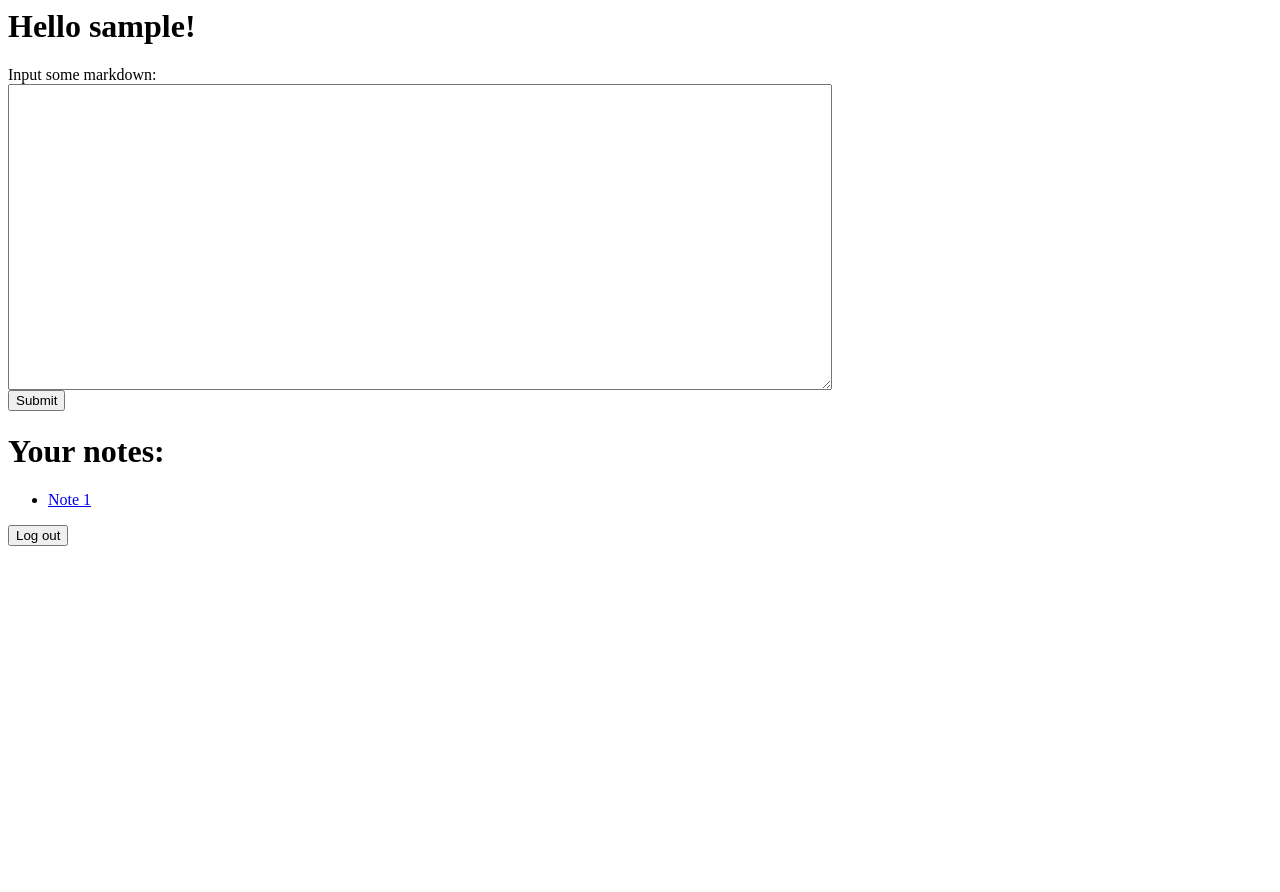
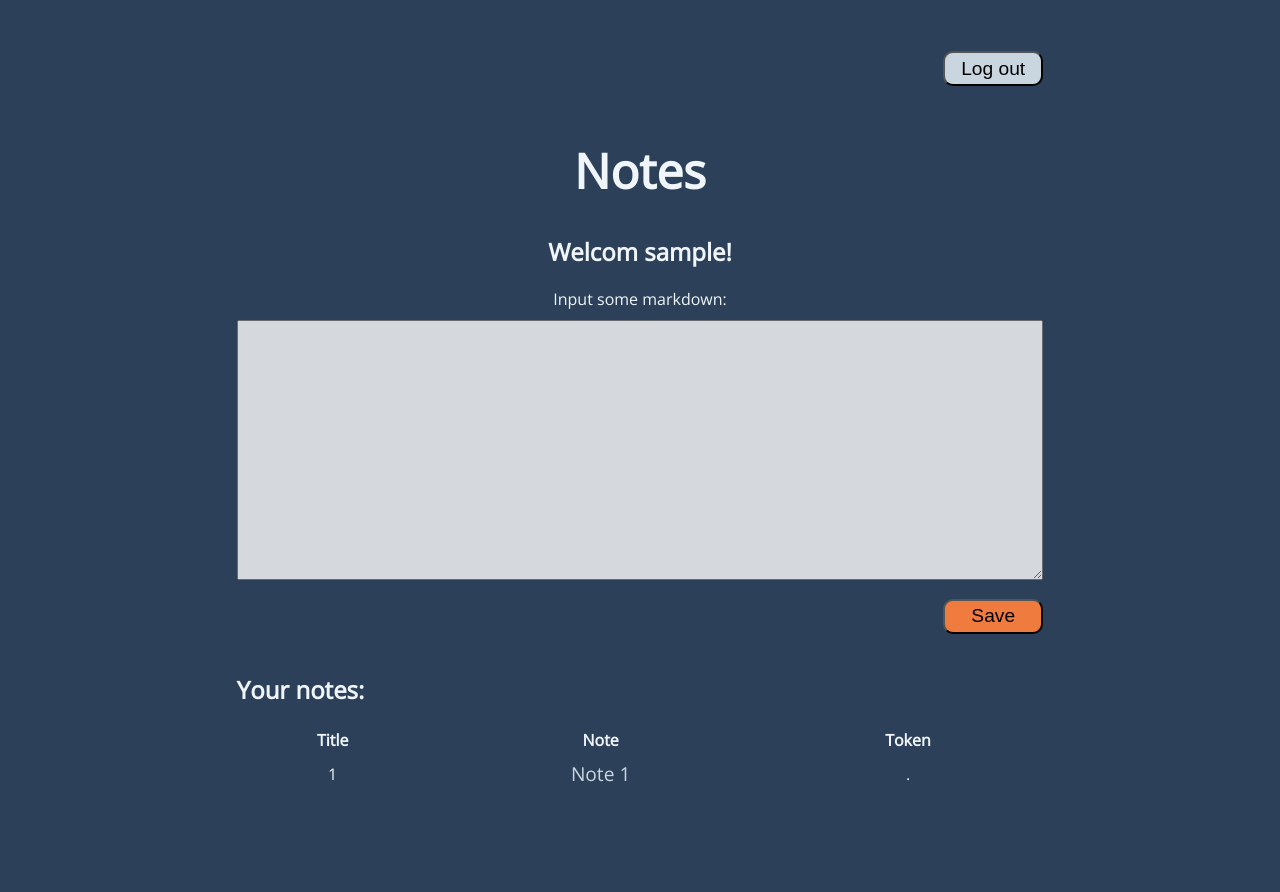
Before and after one commit to DanielSlusarczyk/secure_app, a Python web app: template templates/welcom.html in a window 1280 px wide. Before the commit the page ends 546 px from the top, so only its background shows below. Run offline with Jinja, Linux system fonts and the light colour scheme; the template is opened without the code that fills it: most values are stand-ins (such as "Sample title", 1, 10 or a date in 2020).

Commit message:
Add style for welcom page

```diff
--- a/source/models.py
+++ b/source/models.py
@@ -9,7 +9,7 @@ class RegisterForm(FlaskForm):
     password = PasswordField(validators=[
                              InputRequired(), Length(min=4, max=20)], render_kw={"placeholder": "Password"})
 
-    submit = SubmitField('Register')
+    submit = SubmitField('Accept')
 
 
 class LoginForm(FlaskForm):
@@ -17,4 +17,4 @@ class LoginForm(FlaskForm):
 
     password = PasswordField(validators=[InputRequired()], render_kw={"placeholder": "Password"})
 
-    submit = SubmitField('Login')
+    submit = SubmitField('Accept')
--- a/static/css/common.css
+++ b/static/css/common.css
@@ -26,6 +26,14 @@ h3 {
   text-align: center;
 }
 
+.right {
+  text-align: right;
+}
+
+.left {
+  text-align: left;
+}
+
 input {
   width: 50%;
   max-width: 40em;
@@ -44,9 +52,12 @@ input[type=password]:focus {
 }
 
 input[type=submit] {
+  font-size: 1.5em;
   background-color: #F07B3F;
   border-radius: 10px;
-  max-width: 20em;
+  height: 60px;
+  max-width: 15%;
+  min-width: 100px;
 }
 
 input[type=submit]:hover {
--- /dev/null
+++ b/static/css/welcom.css
@@ -0,0 +1,45 @@
+textarea {
+    margin-top: 10px;
+    opacity: 0.8;
+    font-size: 2em;
+    width: 70%;
+    max-width: 40em;
+    height: 10em;
+    max-height: 15em;
+}
+
+table {
+    width: 70%;
+    text-align: center;
+    margin-top: 2em;
+    margin: auto;
+}
+
+td {
+    height: 40px;
+}
+
+.single_note {
+    font-size: 1.2em;
+}
+
+.single_note:hover {
+    font-size: 1.2em;
+    font-weight: bold;
+}
+
+#add {
+    font-size: 1.2em;
+    width: 25px;
+    height: 35px;
+    margin-right: 15%;
+
+}
+
+#logout {
+    font-size: 1.2em;
+    width: 25px;
+    height: 35px;
+    margin-right: 15%;
+    background-color: #C9D6DF;
+}
--- a/templates/welcom.html
+++ b/templates/welcom.html
@@ -1,31 +1,66 @@
 <html>
+
 <head>
-    <title>Flask Intro - login page</title>
-    <link rel="stylesheet" href="{{ url_for('static', filename='css/main.css') }}">
+  <title>Notes</title>
+  <link rel="stylesheet" href="{{ url_for('static', filename='css/common.css') }}">
+  <link rel="stylesheet" href="{{ url_for('static', filename='css/welcom.css') }}">
 </head>
+
 <body>
-<h1>Hello {{ username }}!</h1>
+  <div class="container">
+    <div class="right">
+      <form action={{ url_for('logout') }}>
+        <input id="logout" type="submit" value="Log out" />
+      </form>
+    </div>
 
-<form action={{ url_for('render') }} method="post">
+    <div class="center">
+      <div class="wrapper">
+        <h1>Notes</h1>
+        <h2>Welcom <strong>{{ username }}!</strong></h2>
+      </div>
+
+      <div class="wrapper">
+        <form action={{ url_for('render') }} method="POST">
           <label for="markdown">Input some markdown:</label><br>
           <textarea id="markdown" name="markdown" rows="20" cols="100"></textarea>
           <br>
-  <input type="submit" value="Submit">
+          <div style="text-align:right">
+            <input id="add" type="submit" value="Save">
+          </div>
         </form>
+      </div>
+
 
       {% if notes|length > 0 %}
-<h1> Your notes: </h1>
-<ul>
+      <div class="left" style="margin-left: 15%;">
+        <h2> Your notes: </h2>
+      </div>
+      <div class="wrapper">
+        <table>
+          <thead>
+            <tr>
+              <th>Title</th>
+              <th>Note</th>
+              <th>Token</th>
+            </tr>
+          </thead>
+          <tbody>
             {% for note in notes %}
-  <li><a href="{{ url_for('render') }}/{{note.0}}"> Note {{ loop.index }}</a></li>
+
+            <tr>
+              <td>{{note.0}}</td>
+              <td><a class="single_note" href="{{ url_for('render') }}/{{note.0}}"> Note {{ loop.index }}</a></td>
+              <td>.</td>
+            </tr>
             {% endfor %}
-</ul>
-
+          </tbody>
+        </table>
+      </div>
       {% endif %}
 
+    </div>
+  </div>
+</body>
 
-<form action={{ url_for('logout') }}>
-  <input type="submit" value="Log out" />
-</form>
-</body>
 </html>
```
Also changed, not shown: source/dbManager.py (+4 -4 lines). Lines whose indentation alone changed are shown as unchanged.
